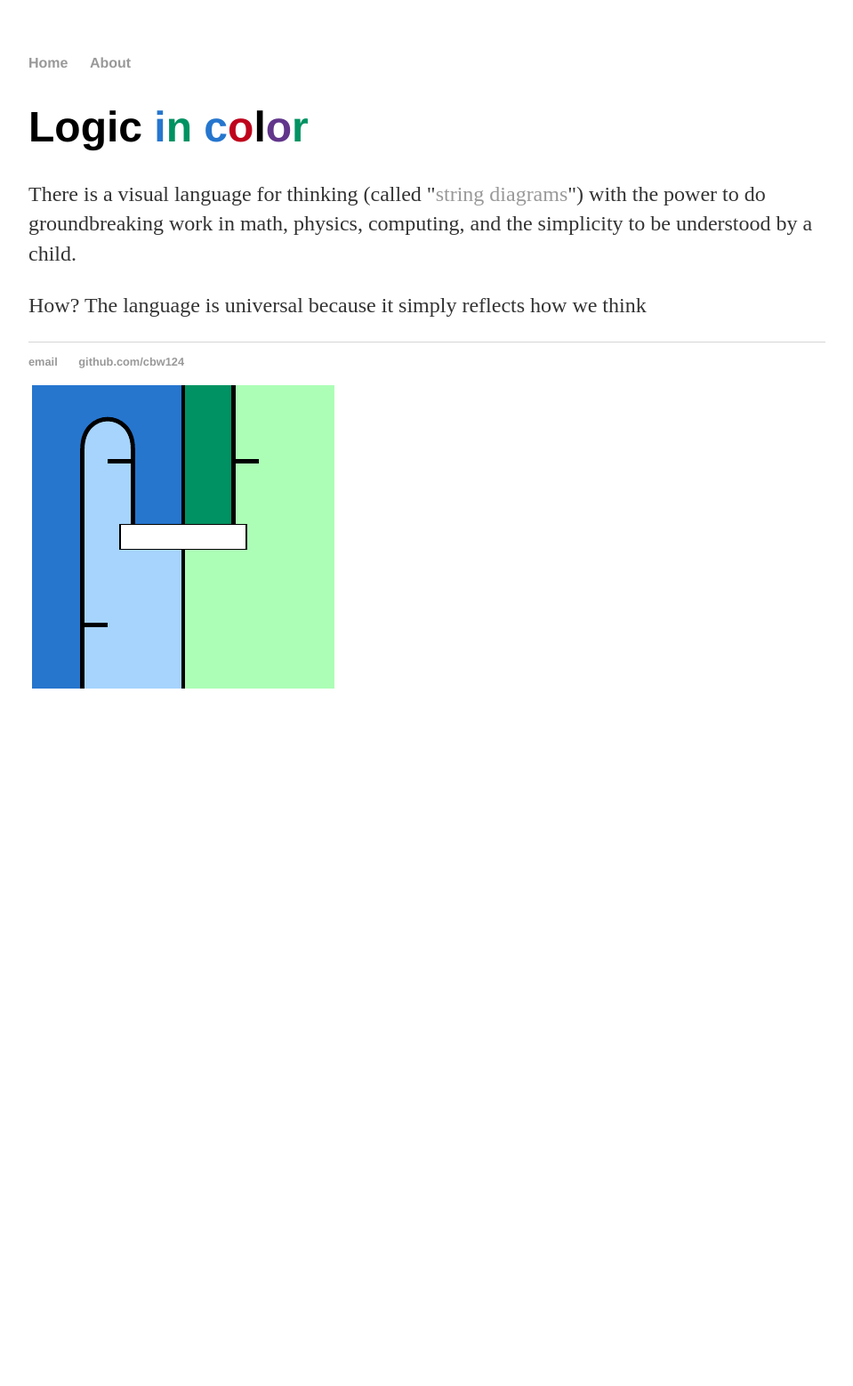
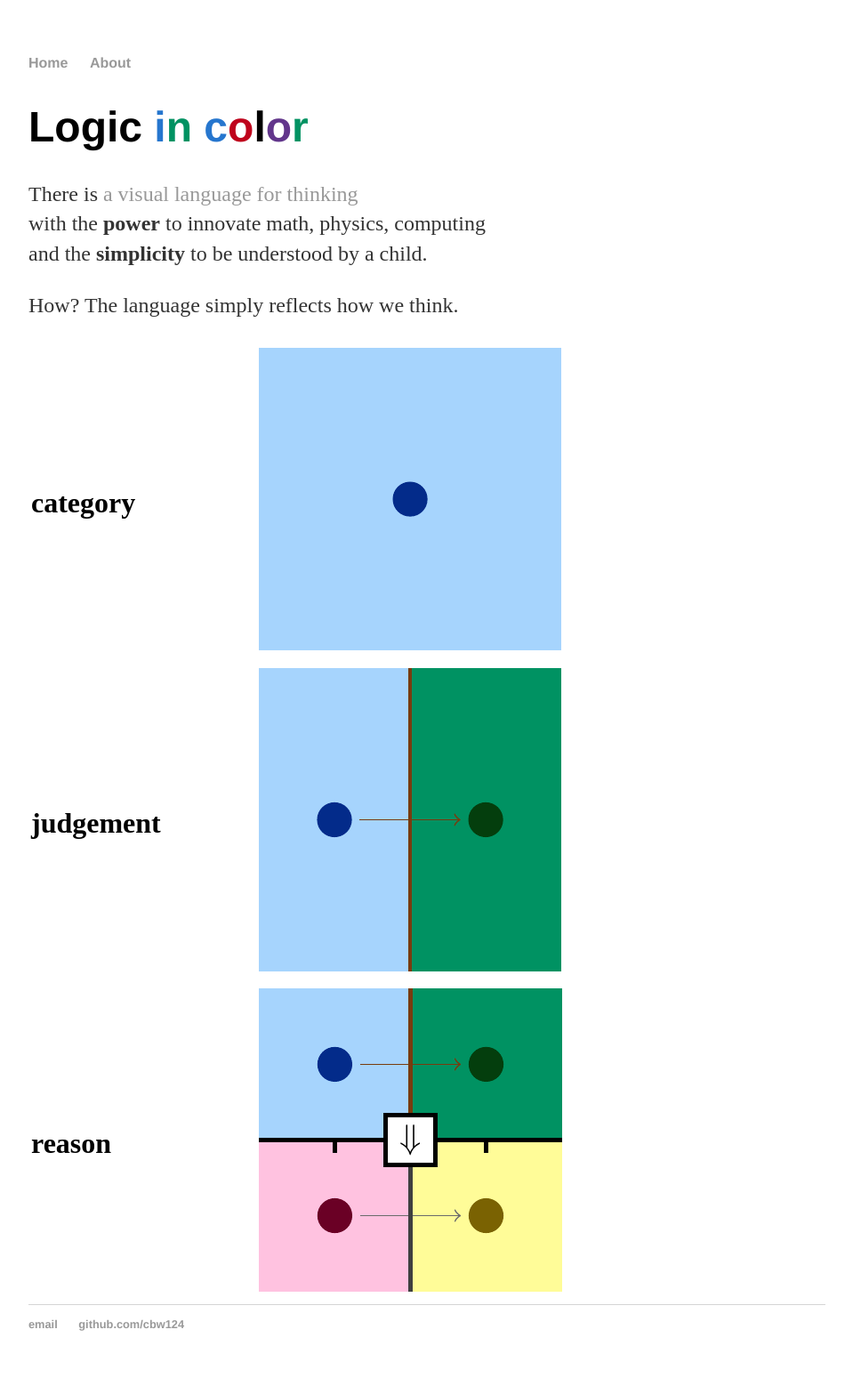
Before and after one commit to cbw124/cbw124.github.io, a Jekyll site: the page index.html, which Jekyll copies as it is, in a window 1280 px wide. Shown: the whole page at 89% size, without its empty margins (160-1119 px from the left). Built offline with Jekyll 4.4.1, drawn with Linux system fonts in a browser that asks for light colours; before the commit the page ends 900 px from its top, so only the background shows below that.

Commit message:
making moves

```diff
--- a/index.html
+++ b/index.html
@@ -16,21 +16,35 @@
     </nav>
 
 <div class="container">
-  		<div class="blurb">
+  		<div class="split left">
 			<h1>Logic
               <a style="color:#2676ce">i</a><a style="color:#009262">n</a>
               <a style="color:#2676ce">c</a><a style="color:#bf031c">o</a>l<a style="color:#62368b">o</a><a style="color:#009262">r</a>
             </h1>
 
-			<p>
-              There is a visual language for thinking (called "<a href="">string diagrams</a>") with the power to do groundbreaking work in math, physics, computing, and the simplicity to be understood by a child.
-      <!-- <a href="/about">Read more about my life...</a> -->
+			<p>There is <a href="https://ncatlab.org/nlab/show/string+diagram">a visual language for thinking</a><br>
+              with the <b>power</b> to innovate math, physics, computing<br>
+              and the <b>simplicity</b> to be understood by a child.
             </p>
             <p>
-              How? The language is universal because it simply reflects how we think
+              How? The language simply reflects how we think.
             </p>
+
+            <table style="width:100%; font-size:200%">
+                <tr>
+                  <td><b>category</b></td>
+                  <td><img src="images/ex-color.png"></td>
+                  </tr>
+                <tr>
+                  <td><b>judgement</b></td>
+                  <td><img src="images/ex-string.png"></td>
+                  </tr>
+                <tr>
+                  <td><b>reason</b></td>
+                  <td><img src="images/ex-bead.png"></td>
+                  </tr>
+                </table>
 		</div>
-
 </div>
 
   <footer>
@@ -39,34 +53,7 @@
    <li><a href="https://github.com/cbw124">github.com/cbw124</a></li>
    </ul>
   </footer>
+
   </body>
 
-
-
-   <!--  <head> -->
-   <!--  <title>Christian Williams</title> -->
-   <!--  <link rel='stylesheet' type='text/css' href='style.css'> -->
-   <!--  </head> -->
-   <!--  <body> -->
-
-   <!--    <div class="split left"> -->
-   <!--    <br> Christian Williams<br> -->
-   <!--    Mathematics Ph.D.<br> -->
-   <!--    University of California Riverside<br> -->
-   <!--    [cbwill dot math at gmail dot com]<br><br> -->
-
-   <!--    <table> -->
-
-   <!--      <tr><td>Advisor</td> <td><a href="http://math.ucr.edu/home/baez/" target="_blank">John Baez</a></td></tr> -->
-
-   <!--    </table><br> -->
-   <!--    <p>Check out the <a href="https://docs.google.com/document/d/1B4DPD_epHy7Lc_63pHE9SlinKHQ-R1VbhCLiGBDbN3w">ACT Directory</a>.<br> -->
-   <!--      Send me an email to join the <a href="https://categorytheory.zulipchat.com">CT Community Server</a>.</p> -->
-   <!-- </div> -->
-
-   <div class="split right">
-     <img src="images/mates-cosubst-unit-left.png">
-   </div>
-    </body>
-
 </html>
```
Also changed, not shown: images/color.png (added), images/ex-bead.png (added), images/ex-color.png (added), images/ex-string.png (added), images/mates-cosubst-unit-left.png, images/square.png (added), 8 other files.
